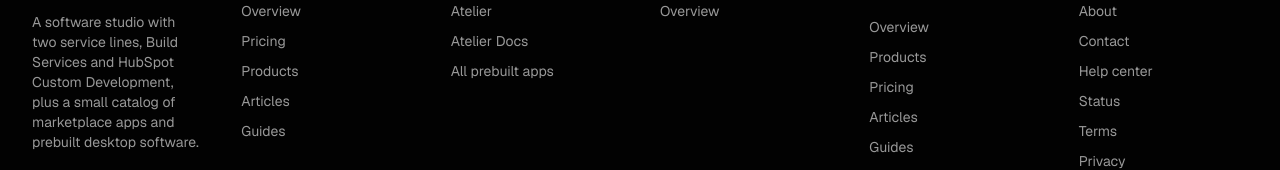
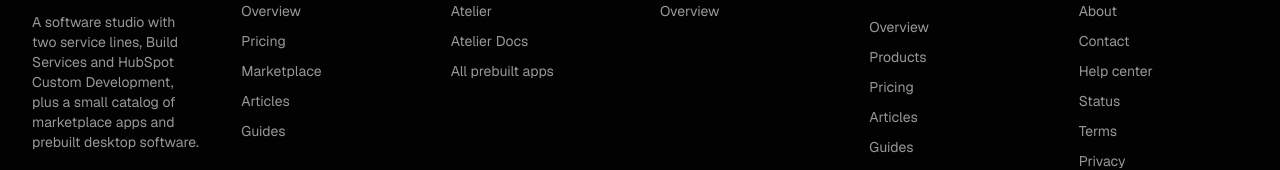
Before and after one commit to Dunamis-Studios/dunamis-studios-web, a Next.js app: page /build-services/tools in a window 1280 px wide. Shown: the part 1217-1387 px from the top of the page. Built offline with nearby package versions, Linux system fonts and the light colour scheme; no server answers.

Commit message:
feat: drop Products from Build Services subnav, repoint footer (#41)
* feat(nav): drop Build Services Products subnav, footer to Marketplace

* chore(release): bump version to 0.32.1

```diff
--- a/package.json
+++ b/package.json
@@ -1,6 +1,6 @@
 {
   "name": "dunamis-studios-web",
-  "version": "0.32.0",
+  "version": "0.32.1",
   "private": true,
   "scripts": {
     "dev": "next dev",
--- a/src/components/marketing/lane-subnav.tsx
+++ b/src/components/marketing/lane-subnav.tsx
@@ -23,7 +23,6 @@
 
 const ITEMS: Record<LaneKey, SubnavItem[]> = {
   build: [
-    { href: "/build-services/products", label: "Products" },
     { href: "/build-services/tools", label: "Free Tools" },
     { href: "/build-services/courses", label: "Courses" },
     { href: "/build-services/guides", label: "Guides" },
--- a/src/components/marketing/site-footer.tsx
+++ b/src/components/marketing/site-footer.tsx
@@ -50,10 +50,10 @@
             </li>
             <li>
               <Link
-                href="/build-services/products"
+                href="/marketplace"
                 className="text-[var(--fg-muted)] hover:text-[var(--color-build-600)] dark:hover:text-[var(--color-build-400)]"
               >
-                Products
+                Marketplace
               </Link>
             </li>
             <li>
```
Also changed, not shown: 1 other file (tests, documents, lock files or other folders).
